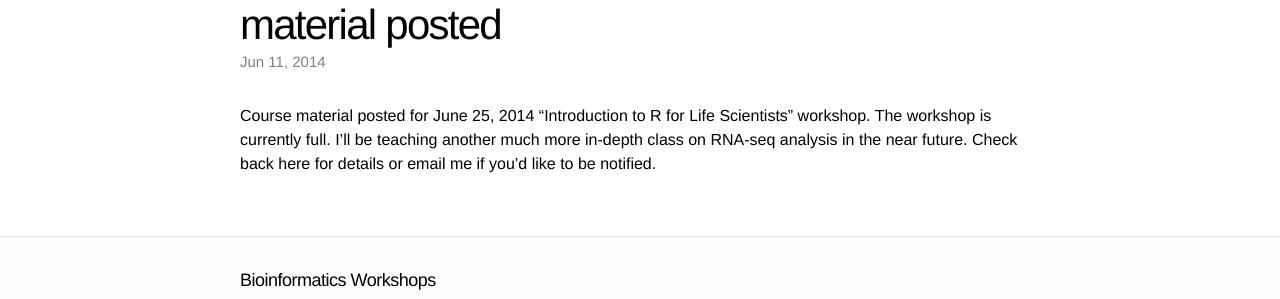
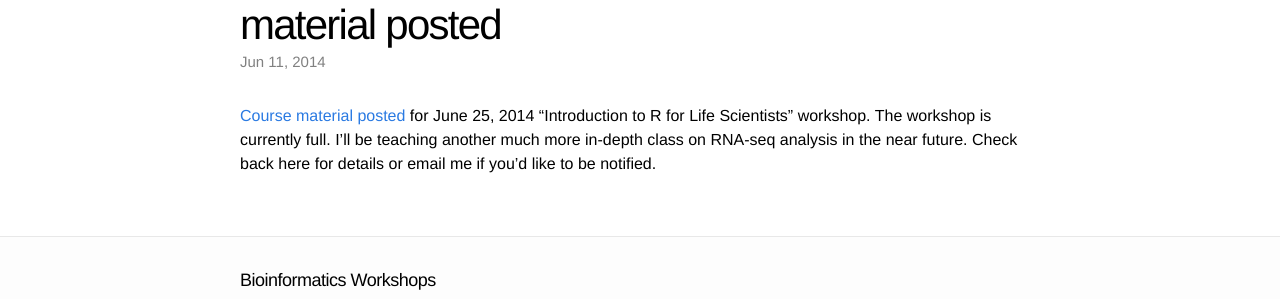
Before and after one commit to bioconnector/workshops2015, a Jekyll site: the page built from _posts/2014-06-11-intro-r-lifesci-materials-posted.md, in a window 1280 px wide. Shown: the part 140-439 px from the top of the page. Built offline with Jekyll 4.4.1, drawn with Linux system fonts in a browser that asks for light colours; Markdown is read by kramdown in place of the engine named in the settings; part of the change alters nothing that is shown.

```diff
--- a/_posts/2014-06-11-intro-r-lifesci-materials-posted.md
+++ b/_posts/2014-06-11-intro-r-lifesci-materials-posted.md
@@ -3,4 +3,4 @@ layout: post
 title: Intro to R for Life Scientists 6/25/14 course material posted
 ---
 
-Course material posted for June 25, 2014 "Introduction to R for Life Scientists" workshop. The workshop is currently full. I'll be teaching another much more in-depth class on RNA-seq analysis in the near future. Check back here for details or email me if you'd like to be notified.
+[Course material posted]({{site.baseurl}}/lessons/intro-r-lifesci/) for June 25, 2014 "Introduction to R for Life Scientists" workshop. The workshop is currently full. I'll be teaching another much more in-depth class on RNA-seq analysis in the near future. Check back here for details or email me if you'd like to be notified.
```
